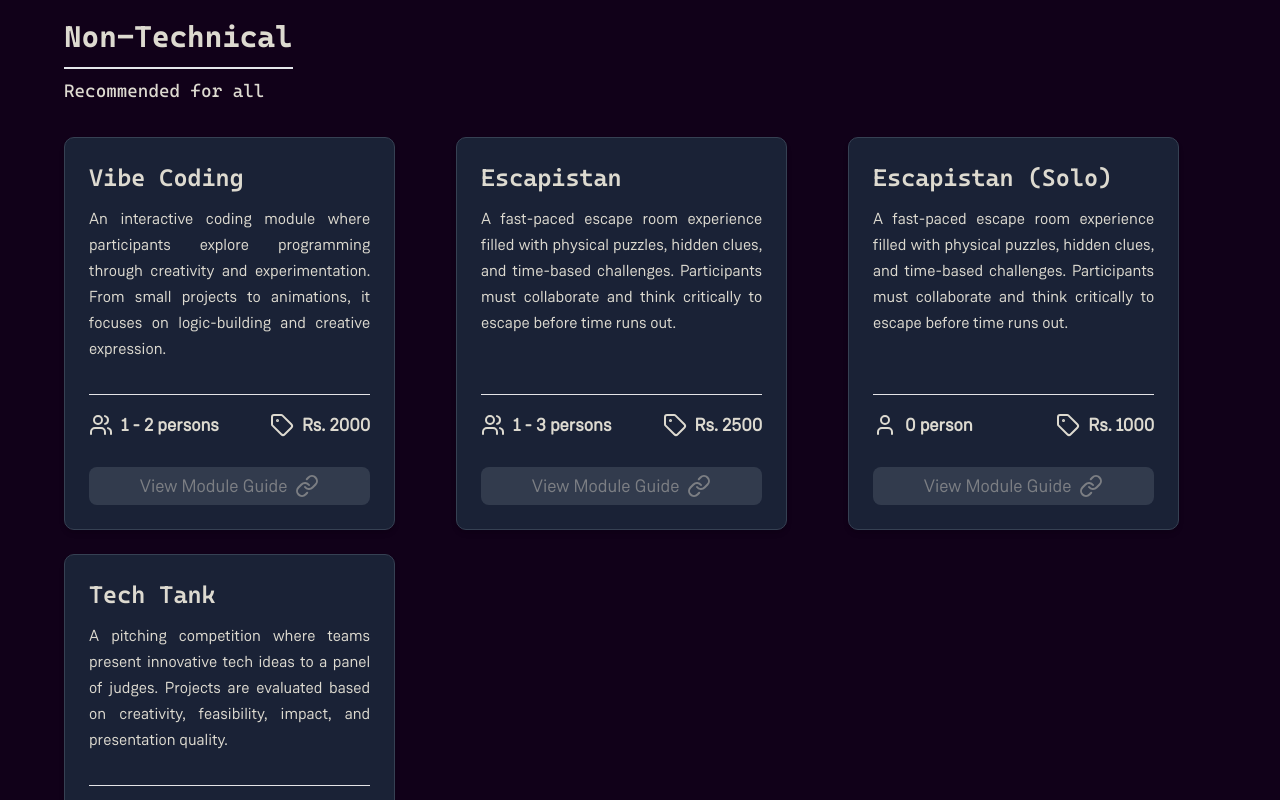
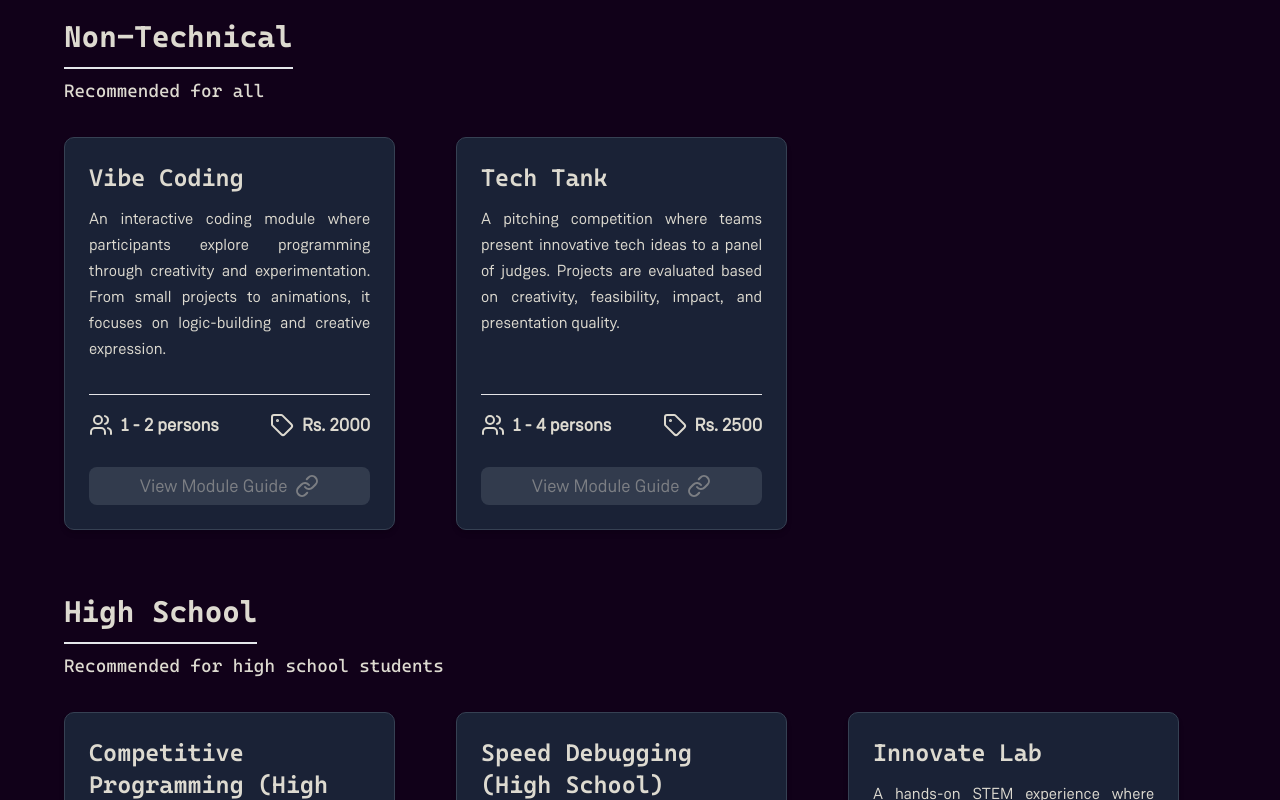
Before and after one commit to css-iba/css-website, a Next.js app: page /ProBattle in a window 1280 px wide. Shown: the part 3160-3960 px from the top of the page. Built offline with nearby package versions, Linux system fonts and the light colour scheme.

Commit message:
Refactor constants.ts by removing redundant code

```diff
--- a/app/ProBattle/constants.ts
+++ b/app/ProBattle/constants.ts
@@ -264,26 +264,6 @@ const modulesData: ModuleCardProps[] = [
     category: 'Non-Technical'
   },
   {
-    name: 'Escapistan',
-    description:
-      'A fast-paced escape room experience filled with physical puzzles, hidden clues, and time-based challenges. Participants must collaborate and think critically to escape before time runs out.',
-    minParticipants: 1,
-    maxParticipants: 3,
-    price: 2500,
-    guideLink: '',
-    category: 'Non-Technical'
-  },
-  {
-    name: 'Escapistan (Solo)',
-    description:
-      'A fast-paced escape room experience filled with physical puzzles, hidden clues, and time-based challenges. Participants must collaborate and think critically to escape before time runs out.',
-    minParticipants: 0,
-    maxParticipants: 1,
-    price: 1000,
-    guideLink: '',
-    category: 'Non-Technical'
-  },
-  {
     name: 'Tech Tank',
     description:
       'A pitching competition where teams present innovative tech ideas to a panel of judges. Projects are evaluated based on creativity, feasibility, impact, and presentation quality.',
```
